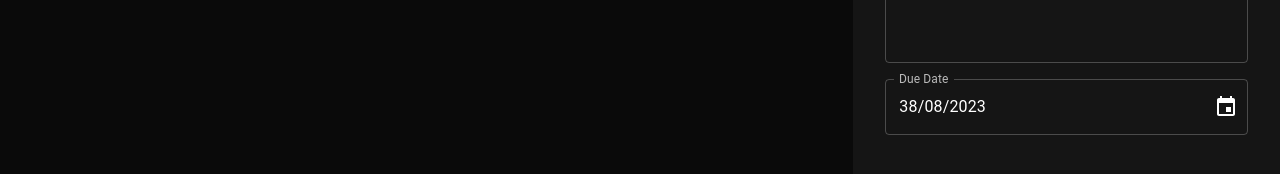
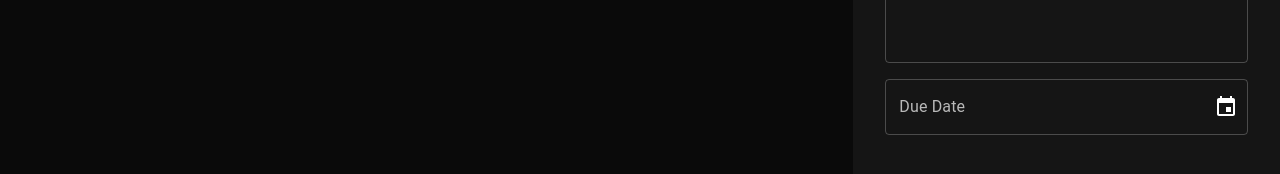
Before and after one commit to minugrammer0725/AlgoTrack, a React (Vite) app: page / in a window 1280 px wide. Shown: the part 538-712 px from the top of the page. Built offline with nearby package versions, Linux system fonts and the light colour scheme.

Commit message:
no default value for date

```diff
--- a/src/components/forms/AddDueDateField.tsx
+++ b/src/components/forms/AddDueDateField.tsx
@@ -8,7 +8,7 @@ import PropTypes from 'prop-types';
 
 const AddDueDateField: FC<IDateField> = ({
   disabled = false,
-  value = new Date(),
+  value = null, // or new Date()
   onChange = (date)=>console.log(date)
 }): ReactElement => {
 
```
